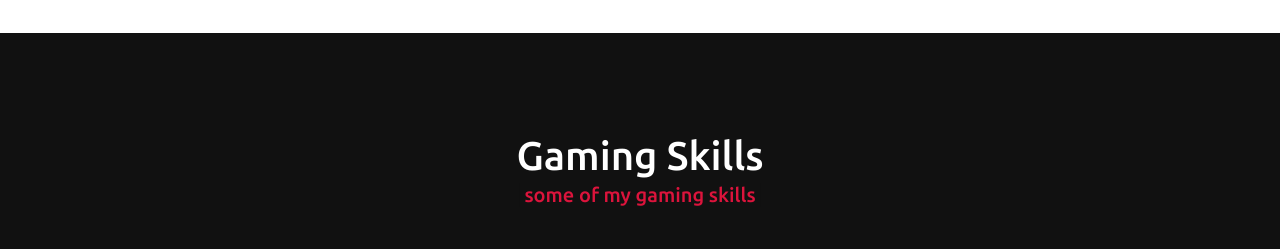
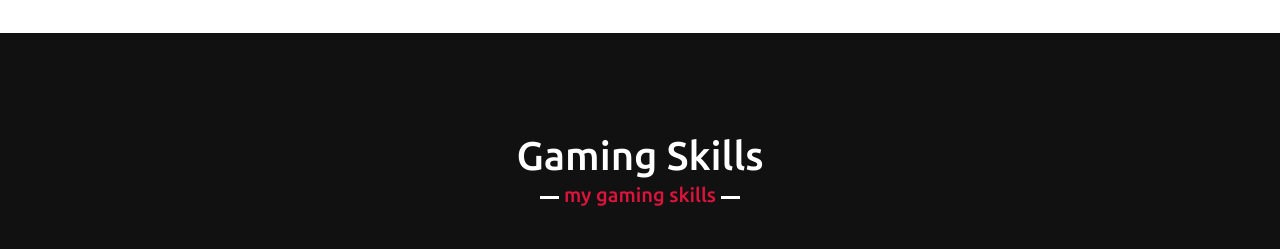
Before and after one commit to Ds31580/FunnyUnity84, a plain HTML site: page index.html in a window 1280 px wide. Shown: the part 1500-1749 px from the top of the page. Drawn offline with nearby package versions, Linux system fonts and the light colour scheme.

Commit message:
Update style.css

```diff
--- a/style.css
+++ b/style.css
@@ -249,7 +249,7 @@ section .title::after{
     background-color: #fff;
 }
 .skills .title::after{
-    content: "some of my gaming skills";
+    content: "my gaming skills";
     background-color: #111;
 }
 .skills .skills-content .column{
```
